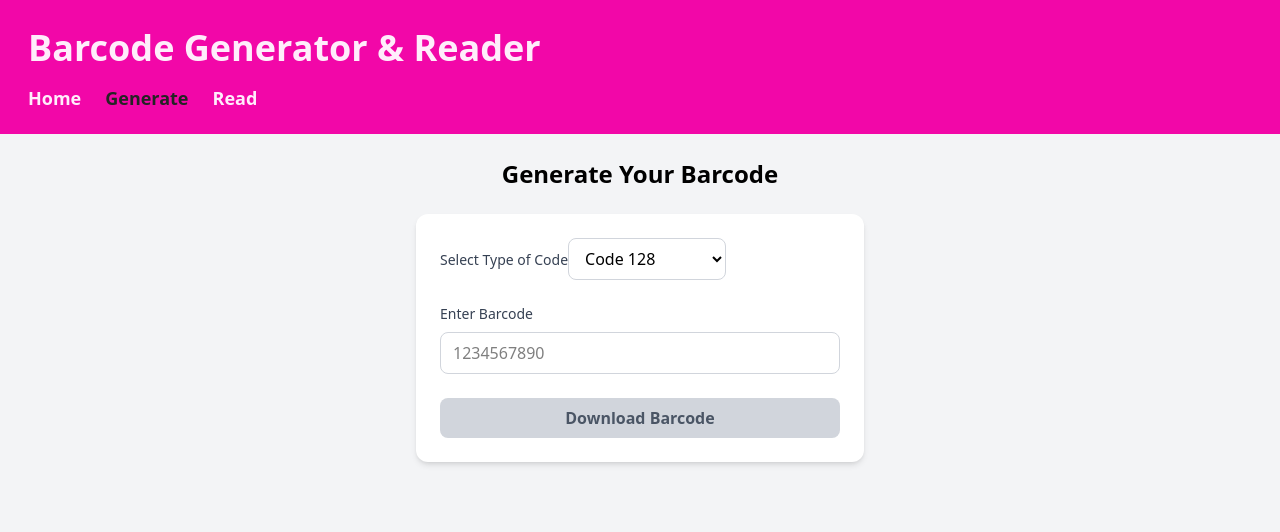
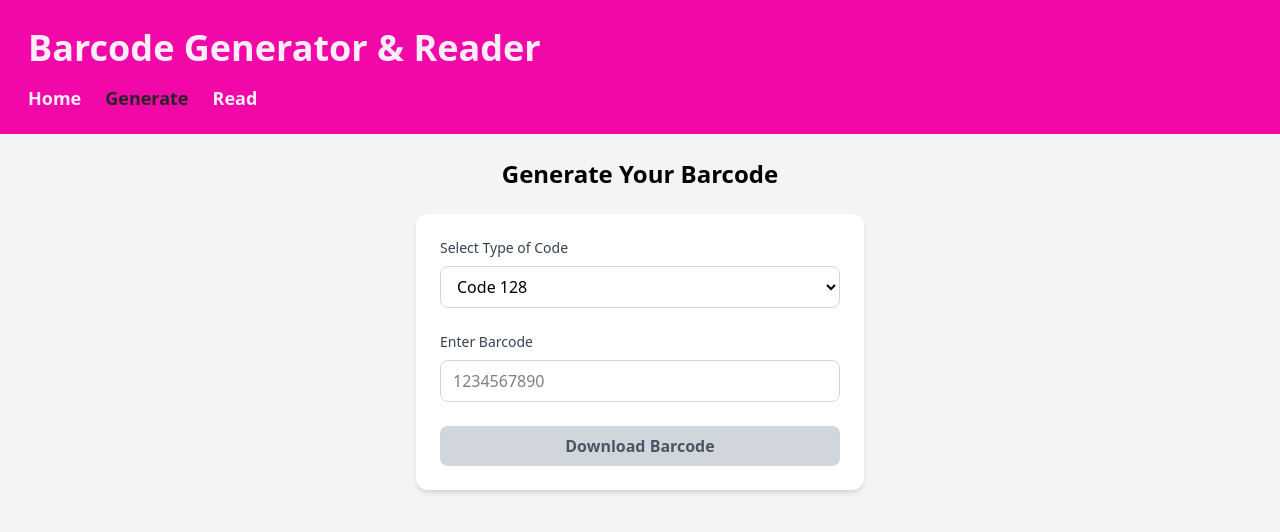
Before and after one commit to HardBoss07/barcode-reader, a Next.js app: page /generate in a window 1280 px wide. Shown: the top 532 px of the page. Built offline with nearby package versions, Linux system fonts and the light colour scheme.

Commit message:
fixed layouting of DropDown.tsx

```diff
--- a/app/components/DropDown.tsx
+++ b/app/components/DropDown.tsx
@@ -19,7 +19,7 @@ export default function DropDown({label, chosenOption, onChange}: DropDownProps)
     };
 
     return (
-        <div>
+        <div className="flex flex-col space-y-2">
             <label className="text-sm font-medium text-gray-700">{label}</label>
 
             <select name={label} value={chosenOption} onChange={onChange} className="border border-gray-300 rounded-lg px-3 py-2 focus:outline-none focus:ring-2 focus:ring-blue-500">
```
